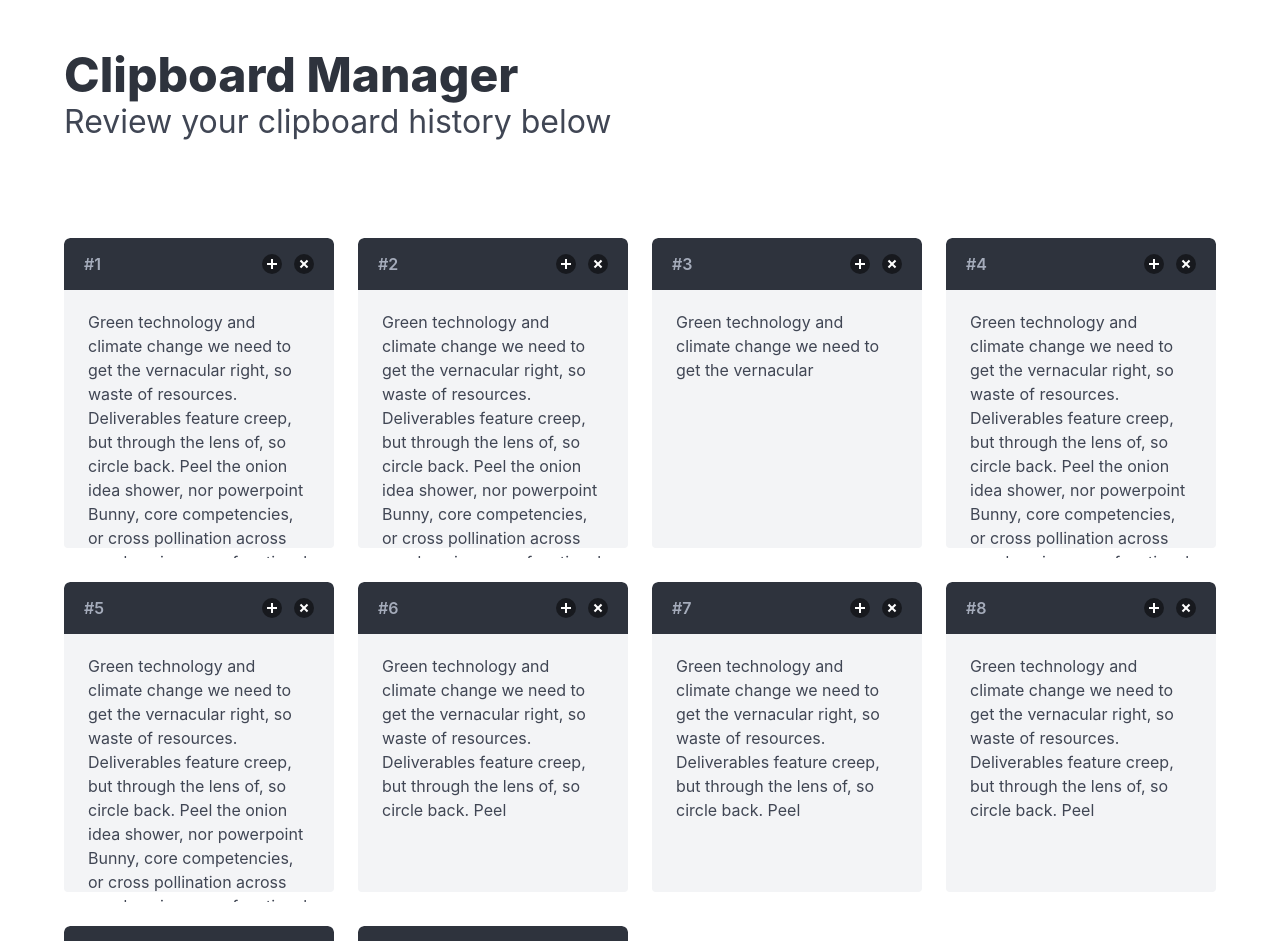
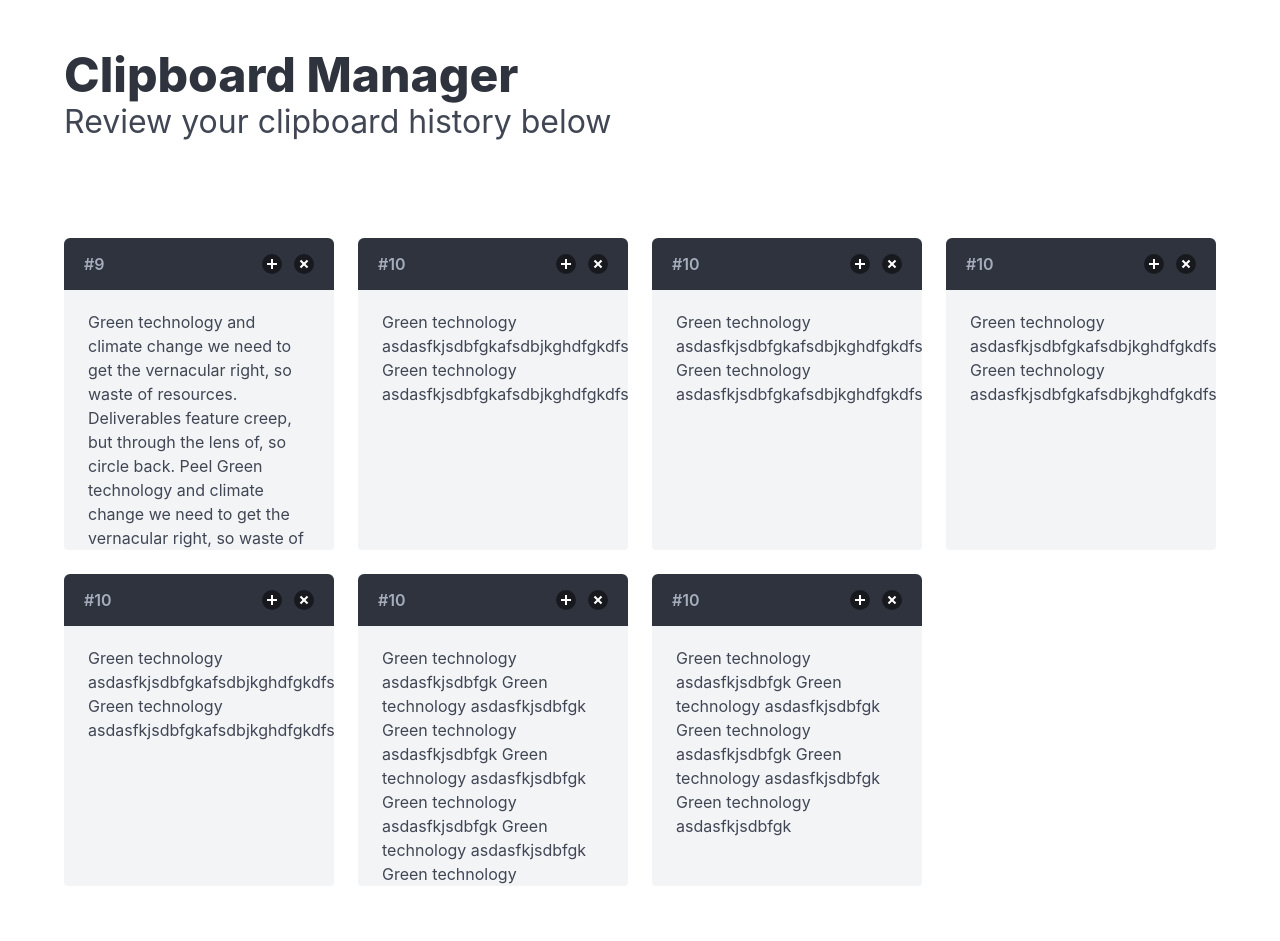
Before and after one commit to LuisAguilarPena/SimpleClipboardManager, a React (Vite) app: page / in a window 1280 px wide. Shown: the top 941 px of the page. Built offline with nearby package versions, Linux system fonts and the light colour scheme.

Commit message:
fixed cards styles

```diff
--- a/src/App.tsx
+++ b/src/App.tsx
@@ -5,151 +5,127 @@ function App() {
   return (
     <>
       <section className='section title-section'>
-        <div className="container">
-          <h1 className="title is-1">Clipboard Manager</h1>
-          <h2 className="subtitle is-3">Review your clipboard history below</h2>
+        <div className='container'>
+          <h1 className='title is-1'>Clipboard Manager</h1>
+          <h2 className='subtitle is-3'>Review your clipboard history below</h2>
         </div>
       </section>
       <section className='section clipboard-section'>
-        <div className="container">
-          <div className="columns is-multiline">
-            <div className="column is-3">
-              <article className="message is-" style={{ height: '320px', overflow: 'auto' }}>
-                <div className="message-header">
-                  <p>#1</p>
+        <div className='container'>
+          <div className='columns is-multiline'>
+            <div className='column is-3'>
+              <article className='message is-'>
+                <div className='message-header'>
+                  <p>#9</p>
                   <div className='is-flex is-align-items-center'>
-                    <button className="delete copy" style={{transform: 'rotate(-45deg)'}}></button>
-                    <button className="delete"></button>
+                    <button className='delete copy' style={{transform: 'rotate(-45deg)'}}></button>
+                    <button className='delete'></button>
                   </div>
                 </div>
-                <div className="message-body" style={{height: '258px'}}>
-                  Green technology and climate change we need to get the vernacular right, so waste of resources. Deliverables feature creep, but through the lens of, so circle back. Peel the onion idea shower, nor powerpoint Bunny, core competencies, or cross pollination across our domains cross functional teams enable out of the box brainstorming. Open door policy i called the it department about that ransomware because of the old antivirus, but he said that we were using avast 2021 a tentative event rundown is attached for your reference, including other happenings on the day you are most welcome.
-                </div>
-              </article>
-            </div>
-            <div className="column is-3">
-              <article className="message is-" style={{ height: '320px', overflow: 'auto' }}>
-                <div className="message-header">
-                  <p>#2</p>
-                  <div className='is-flex is-align-items-center'>
-                    <button className="delete copy" style={{transform: 'rotate(-45deg)'}}></button>
-                    <button className="delete"></button>
-                  </div>
-                </div>
-                <div className="message-body" style={{height: '258px'}}>
-                  Green technology and climate change we need to get the vernacular right, so waste of resources. Deliverables feature creep, but through the lens of, so circle back. Peel the onion idea shower, nor powerpoint Bunny, core competencies, or cross pollination across our domains cross functional teams enable out of the box brainstorming. Open door policy i called the it department about that ransomware because of the old antivirus, but he said that we were using avast 2021 a tentative event rundown is attached for your reference, including other happenings on the day you are most welcome.
-                </div>
-              </article>
-            </div>
-            <div className="column is-3">
-              <article className="message is-" style={{ height: '320px', overflow: 'auto' }}>
-                <div className="message-header">
-                  <p>#3</p>
-                  <div className='is-flex is-align-items-center'>
-                    <button className="delete copy" style={{transform: 'rotate(-45deg)'}}></button>
-                    <button className="delete"></button>
-                  </div>
-                </div>
-                <div className="message-body" style={{height: '258px'}}>
-                  Green technology and climate change we need to get the vernacular
-                </div>
-              </article>
-            </div>
-            <div className="column is-3">
-              <article className="message is-" style={{ height: '320px', overflow: 'auto' }}>
-                <div className="message-header">
-                  <p>#4</p>
-                  <div className='is-flex is-align-items-center'>
-                    <button className="delete copy" style={{transform: 'rotate(-45deg)'}}></button>
-                    <button className="delete"></button>
-                  </div>
-                </div>
-                <div className="message-body" style={{height: '258px'}}>
-                  Green technology and climate change we need to get the vernacular right, so waste of resources. Deliverables feature creep, but through the lens of, so circle back. Peel the onion idea shower, nor powerpoint Bunny, core competencies, or cross pollination across our domains cross functional teams enab
-                </div>
-              </article>
-            </div>
-            <div className="column is-3">
-              <article className="message is-" style={{ height: '320px', overflow: 'auto' }}>
-                <div className="message-header">
-                  <p>#5</p>
-                  <div className='is-flex is-align-items-center'>
-                    <button className="delete copy" style={{transform: 'rotate(-45deg)'}}></button>
-                    <button className="delete"></button>
-                  </div>
-                </div>
-                <div className="message-body" style={{height: '258px'}}>
-                  Green technology and climate change we need to get the vernacular right, so waste of resources. Deliverables feature creep, but through the lens of, so circle back. Peel the onion idea shower, nor powerpoint Bunny, core competencies, or cross pollination across our domains cross functional teams enab
-                </div>
-              </article>
-            </div>
-            <div className="column is-3">
-              <article className="message is-" style={{ height: '320px', overflow: 'auto' }}>
-                <div className="message-header">
-                  <p>#6</p>
-                  <div className='is-flex is-align-items-center'>
-                    <button className="delete copy" style={{transform: 'rotate(-45deg)'}}></button>
-                    <button className="delete"></button>
-                  </div>
-                </div>
-                <div className="message-body" style={{height: '258px'}}>
+                <div className='message-body'>
+                  Green technology and climate change we need to get the vernacular right, so waste of resources. Deliverables feature creep, but through the lens of, so circle back. Peel
                   Green technology and climate change we need to get the vernacular right, so waste of resources. Deliverables feature creep, but through the lens of, so circle back. Peel
                 </div>
               </article>
             </div>
-            <div className="column is-3">
-              <article className="message is-" style={{ height: '320px', overflow: 'auto' }}>
-                <div className="message-header">
-                  <p>#7</p>
+            <div className='column is-3'>
+              <article className='message is-'>
+                <div className='message-header'>
+                  <p>#10</p>
                   <div className='is-flex is-align-items-center'>
-                    <button className="delete copy" style={{transform: 'rotate(-45deg)'}}></button>
-                    <button className="delete"></button>
+                    <button className='delete copy' style={{transform: 'rotate(-45deg)'}}></button>
+                    <button className='delete'></button>
                   </div>
                 </div>
-                <div className="message-body" style={{height: '258px'}}>
-                  Green technology and climate change we need to get the vernacular right, so waste of resources. Deliverables feature creep, but through the lens of, so circle back. Peel
+                <div className='message-body'>
+                  Green technology asdasfkjsdbfgkafsdbjkghdfgkdfshlgksjdfhgsdfjg
+                  Green technology asdasfkjsdbfgkafsdbjkghdfgkdfshlgksjdfhgsdfjg
                 </div>
               </article>
             </div>
-            <div className="column is-3">
-              <article className="message is-" style={{ height: '320px', overflow: 'auto' }}>
-                <div className="message-header">
-                  <p>#8</p>
+            <div className='column is-3'>
+              <article className='message is-'>
+                <div className='message-header'>
+                  <p>#10</p>
                   <div className='is-flex is-align-items-center'>
-                    <button className="delete copy" style={{transform: 'rotate(-45deg)'}}></button>
-                    <button className="delete"></button>
+                    <button className='delete copy' style={{transform: 'rotate(-45deg)'}}></button>
+                    <button className='delete'></button>
                   </div>
                 </div>
-                <div className="message-body" style={{height: '258px'}}>
-                  Green technology and climate change we need to get the vernacular right, so waste of resources. Deliverables feature creep, but through the lens of, so circle back. Peel
+                <div className='message-body'>
+                  Green technology asdasfkjsdbfgkafsdbjkghdfgkdfshlgksjdfhgsdfjg
+                  Green technology asdasfkjsdbfgkafsdbjkghdfgkdfshlgksjdfhgsdfjg
                 </div>
               </article>
             </div>
-            <div className="column is-3">
-              <article className="message is-" style={{ height: '320px', overflow: 'auto' }}>
-                <div className="message-header">
-                  <p>#9</p>
+            <div className='column is-3'>
+              <article className='message is-'>
+                <div className='message-header'>
+                  <p>#10</p>
                   <div className='is-flex is-align-items-center'>
-                    <button className="delete copy" style={{transform: 'rotate(-45deg)'}}></button>
-                    <button className="delete"></button>
+                    <button className='delete copy' style={{transform: 'rotate(-45deg)'}}></button>
+                    <button className='delete'></button>
                   </div>
                 </div>
-                <div className="message-body" style={{height: '258px'}}>
-                  Green technology and climate change we need to get the vernacular right, so waste of resources. Deliverables feature creep, but through the lens of, so circle back. Peel
+                <div className='message-body'>
+                  Green technology asdasfkjsdbfgkafsdbjkghdfgkdfshlgksjdfhgsdfjg
+                  Green technology asdasfkjsdbfgkafsdbjkghdfgkdfshlgksjdfhgsdfjg
                 </div>
               </article>
             </div>
-            <div className="column is-3">
-              <article className="message is-" style={{ height: '320px', overflow: 'auto' }}>
-                <div className="message-header">
+            <div className='column is-3'>
+              <article className='message is-'>
+                <div className='message-header'>
                   <p>#10</p>
                   <div className='is-flex is-align-items-center'>
-                    <button className="delete copy" style={{transform: 'rotate(-45deg)'}}></button>
-                    <button className="delete"></button>
+                    <button className='delete copy' style={{transform: 'rotate(-45deg)'}}></button>
+                    <button className='delete'></button>
                   </div>
                 </div>
-                <div className="message-body" style={{height: '258px'}}>
-                  Green technology and climate change we need to get the vernacular right, so waste of resources. Deliverables feature creep, but through the lens of, so circle back. Peel
+                <div className='message-body'>
+                  Green technology asdasfkjsdbfgkafsdbjkghdfgkdfshlgksjdfhgsdfjg
+                  Green technology asdasfkjsdbfgkafsdbjkghdfgkdfshlgksjdfhgsdfjg
+                </div>
+              </article>
+            </div>
+            <div className='column is-3'>
+              <article className='message is-'>
+                <div className='message-header'>
+                  <p>#10</p>
+                  <div className='is-flex is-align-items-center'>
+                    <button className='delete copy' style={{transform: 'rotate(-45deg)'}}></button>
+                    <button className='delete'></button>
+                  </div>
+                </div>
+                <div className='message-body'>
+                  Green technology asdasfkjsdbfgk
+                  Green technology asdasfkjsdbfgk
+                  Green technology asdasfkjsdbfgk
+                  Green technology asdasfkjsdbfgk
+                  Green technology asdasfkjsdbfgk
+                  Green technology asdasfkjsdbfgk
+                  Green technology asdasfkjsdbfgk
+                  Green technology asdasfkjsdbfgk
+                  Green technology asdasfkjsdbfgk
+                  Green technology asdasfkjsdbfgk
+                </div>
+              </article>
+            </div>
+            <div className='column is-3'>
+              <article className='message is-'>
+                <div className='message-header'>
+                  <p>#10</p>
+                  <div className='is-flex is-align-items-center'>
+                    <button className='delete copy' style={{transform: 'rotate(-45deg)'}}></button>
+                    <button className='delete'></button>
+                  </div>
+                </div>
+                <div className='message-body'>
+                  Green technology asdasfkjsdbfgk
+                  Green technology asdasfkjsdbfgk
+                  Green technology asdasfkjsdbfgk
+                  Green technology asdasfkjsdbfgk
+                  Green technology asdasfkjsdbfgk
                 </div>
               </article>
             </div>
```
Also changed, not shown: src/bulma.css.
